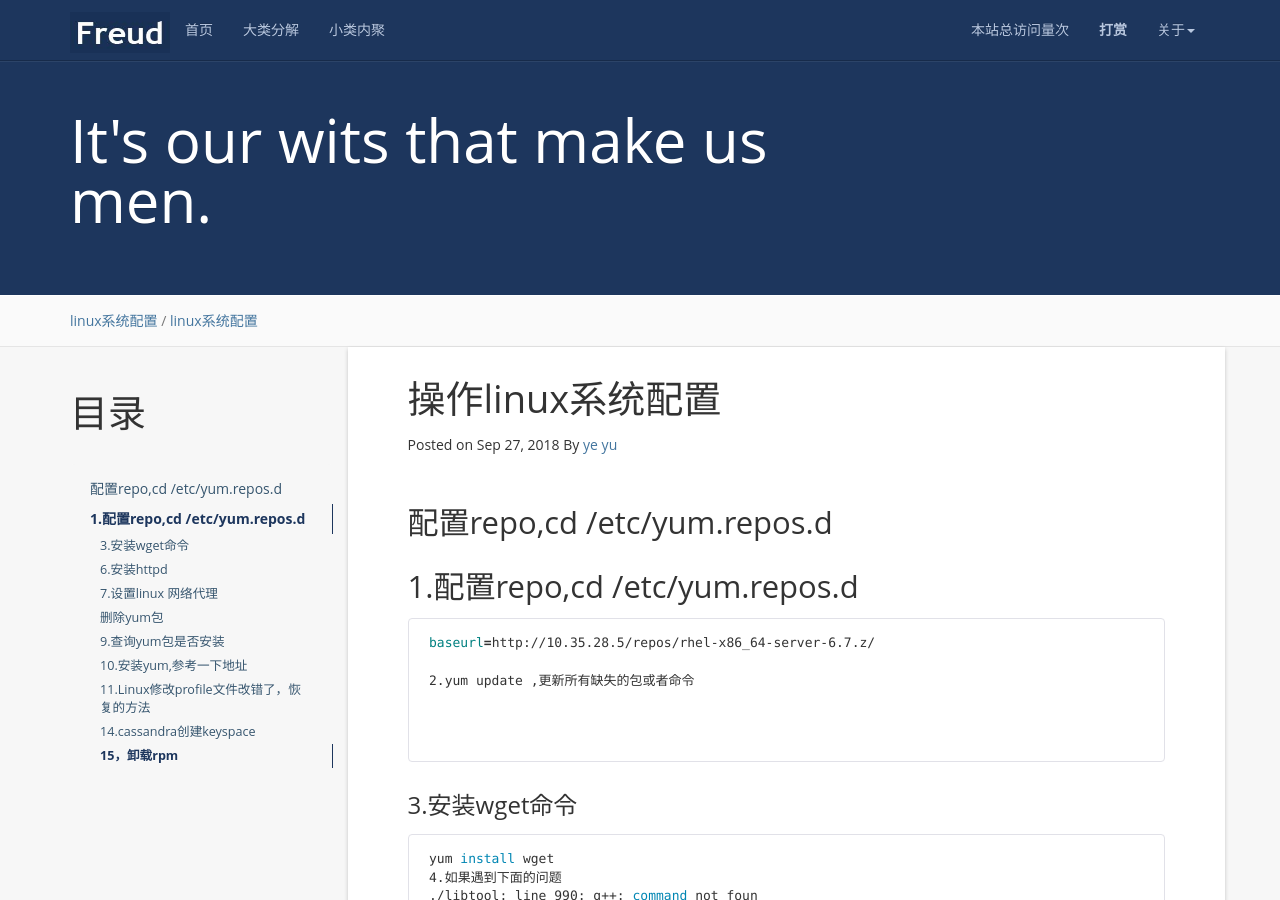
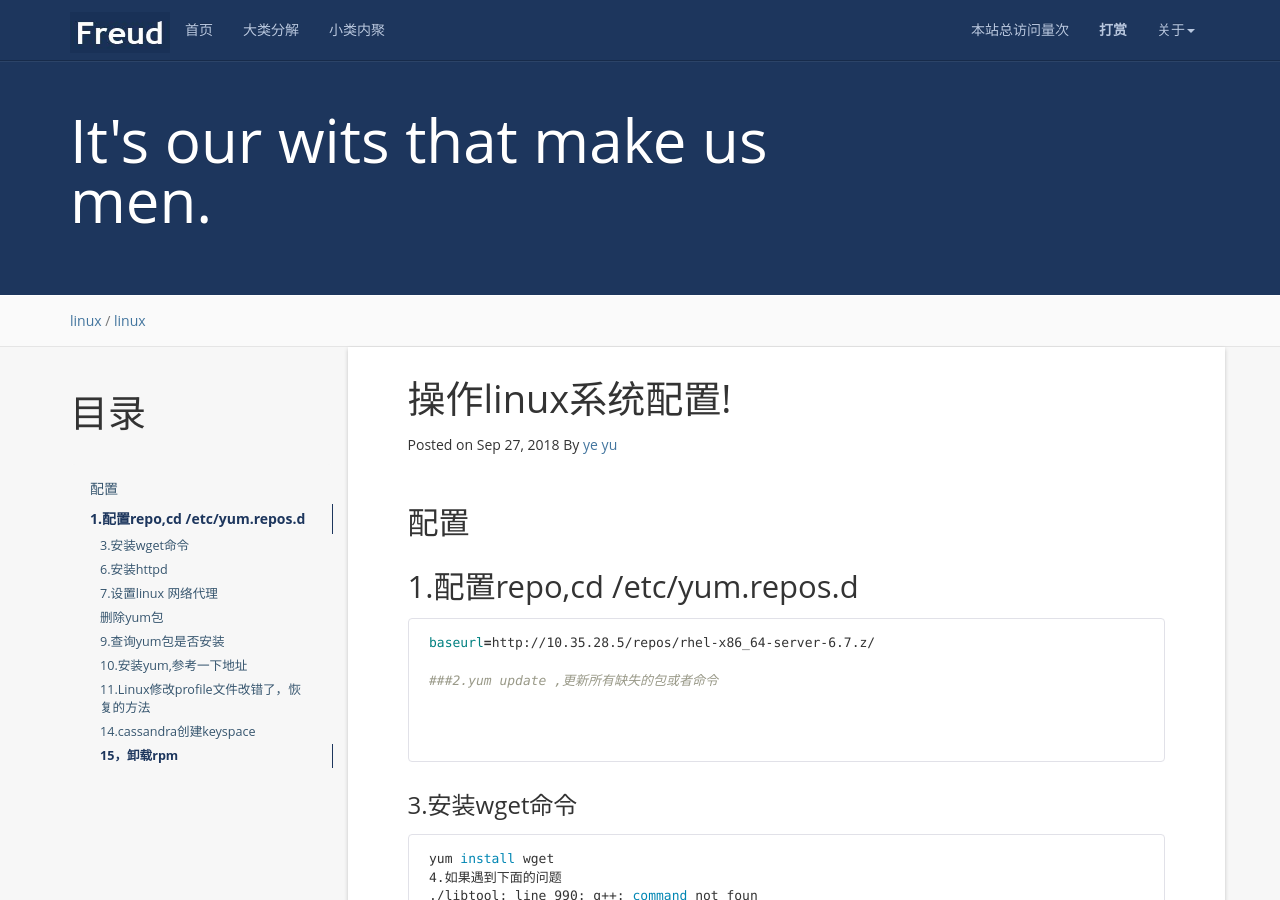
Before and after one commit to yeyu0415/myfirstblog, a Jekyll site: the page built from _posts/2018-09-27-linux配置.md, in a window 1280 px wide and 900 px high. Built offline with Jekyll 4.4.1, drawn with Linux system fonts in a browser that asks for light colours; nearby versions of some CDN libraries; a script that is not in the unit is left out; comment, search, counter and statistics services are not loaded.

Commit message:
修改博客

````diff
--- a/_posts/2018-09-27-linux配置.md
+++ b/_posts/2018-09-27-linux配置.md
@@ -1,23 +1,23 @@
 ---
-title: 操作linux系统配置
 layout: post
+title:  "操作linux系统配置!"
 date:   2018-09-27 11:00:00 +0800
-categories: linux系统配置
-tag: linux系统配置
+categories: linux
+tag: linux
 ---
 
 * content
 {:toc}
 
 
-配置repo,cd /etc/yum.repos.d				{#yeyu}
+配置				{#yeyu}
 ------------------------
 ## 1.配置repo,cd /etc/yum.repos.d
 
 ``` bash
 baseurl=http://10.35.28.5/repos/rhel-x86_64-server-6.7.z/
 
-2.yum update ,更新所有缺失的包或者命令
+###2.yum update ,更新所有缺失的包或者命令
 
 
 
````
